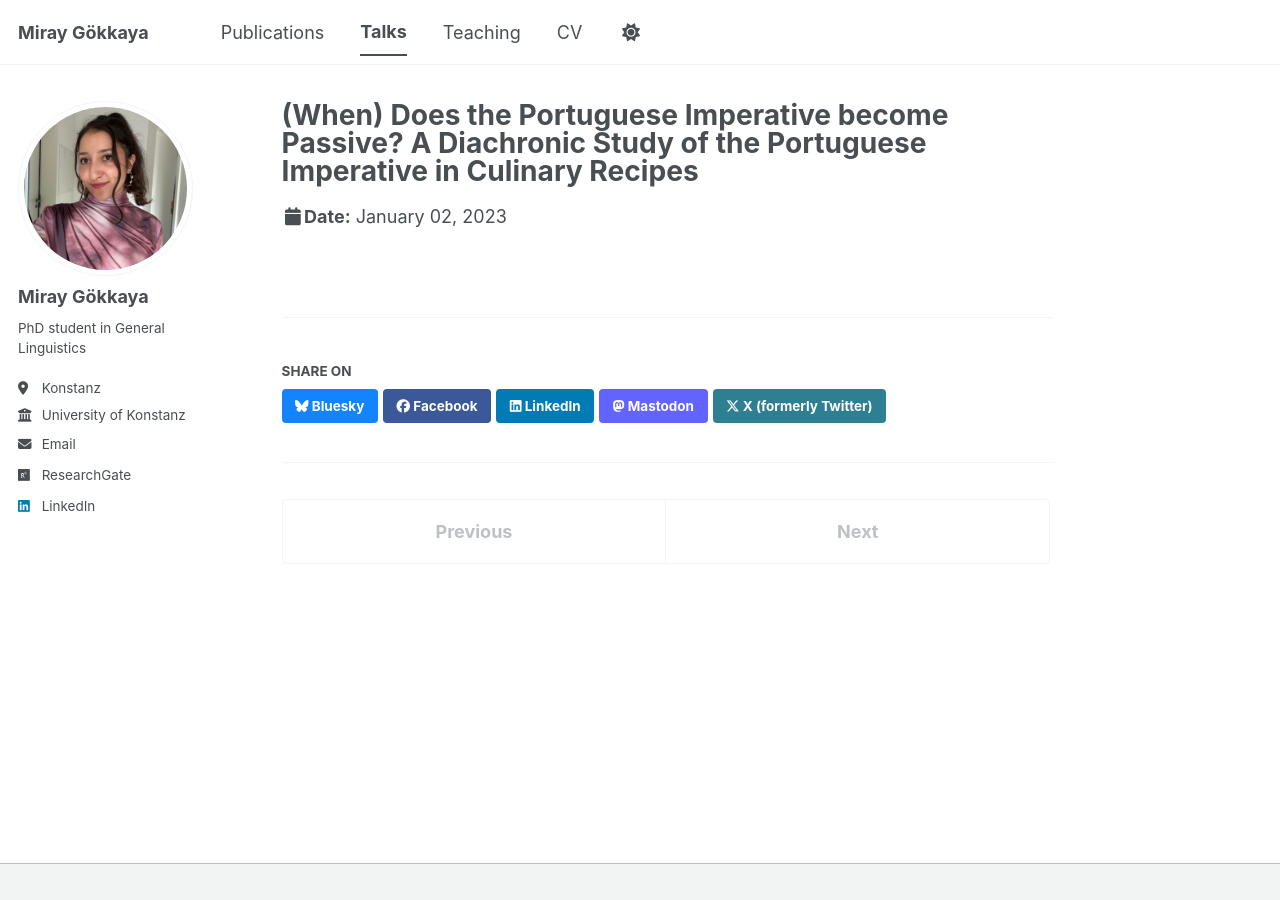
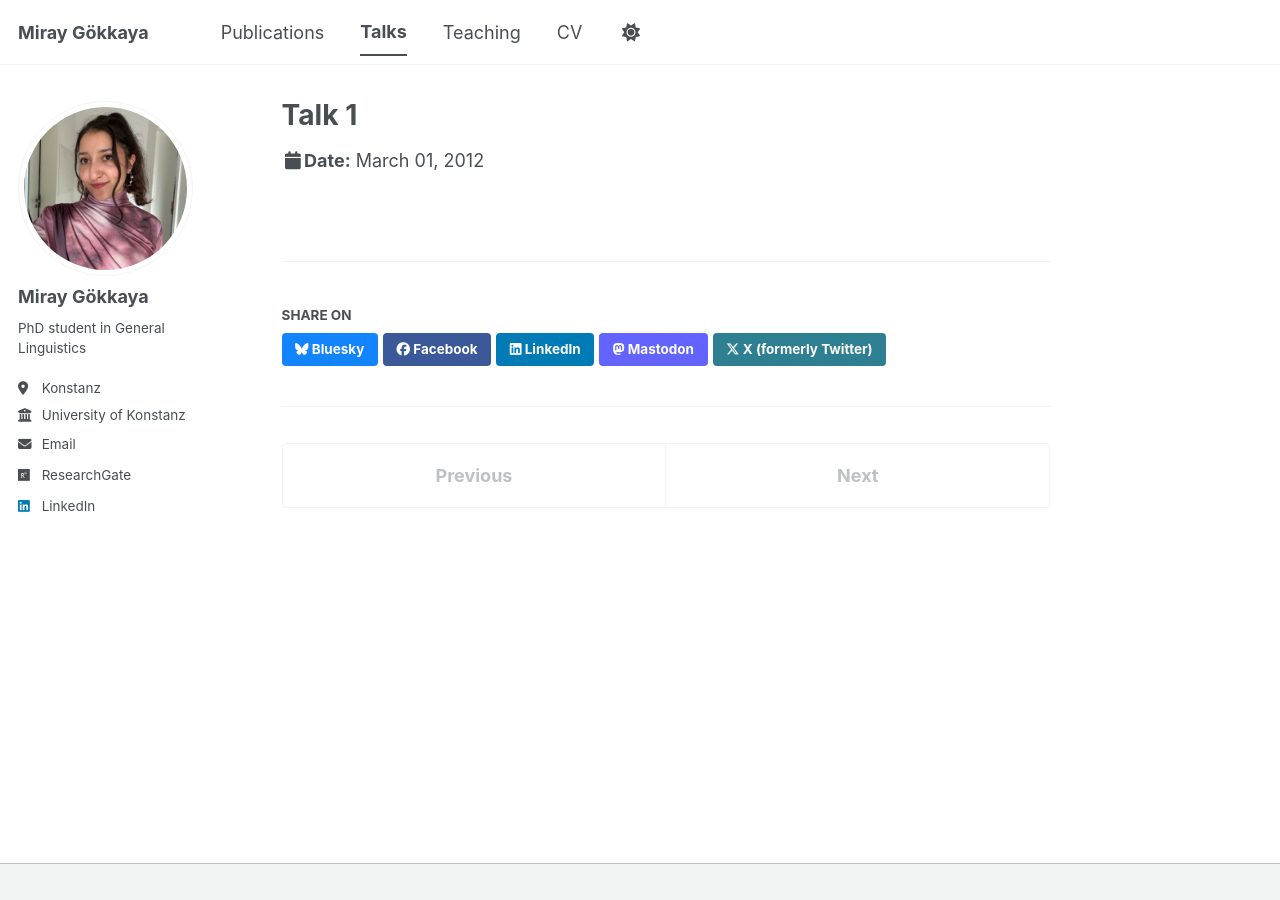
Before and after one commit to miraymania/miraygokkaya, a Jekyll site: the page built from _talks/2012-03-01-talk-1.md, in a window 1280 px wide. Built offline with Jekyll 4.4.1, drawn with Linux system fonts in a browser that asks for light colours; a style sheet for code colours, icons or effects is not loaded.

Commit message:
Update 2012-03-01-talk-1.md

```diff
--- a/_talks/2012-03-01-talk-1.md
+++ b/_talks/2012-03-01-talk-1.md
@@ -1,8 +1,4 @@
 ---
-title: "(When) Does the Portuguese Imperative become Passive? A Diachronic Study of the Portuguese Imperative in Culinary Recipes"
 collection: talks
-type: "Poster Presentation"
-venue: "The 5th Crete Summer School of Linguistics"
-date: 2023-01-02
-location: "University of Crete, Greece"
+citation: <b> Gökkaya, M. <b/> (2023). (When) Does the Portuguese Imperative become Passive? A Diachronic Study of the Portuguese Imperative in Culinary Recipes. Poster presentation at <i>The 5th Crete Summer School of Linguistics</i>. University of Crete, Greece
 ---
```
